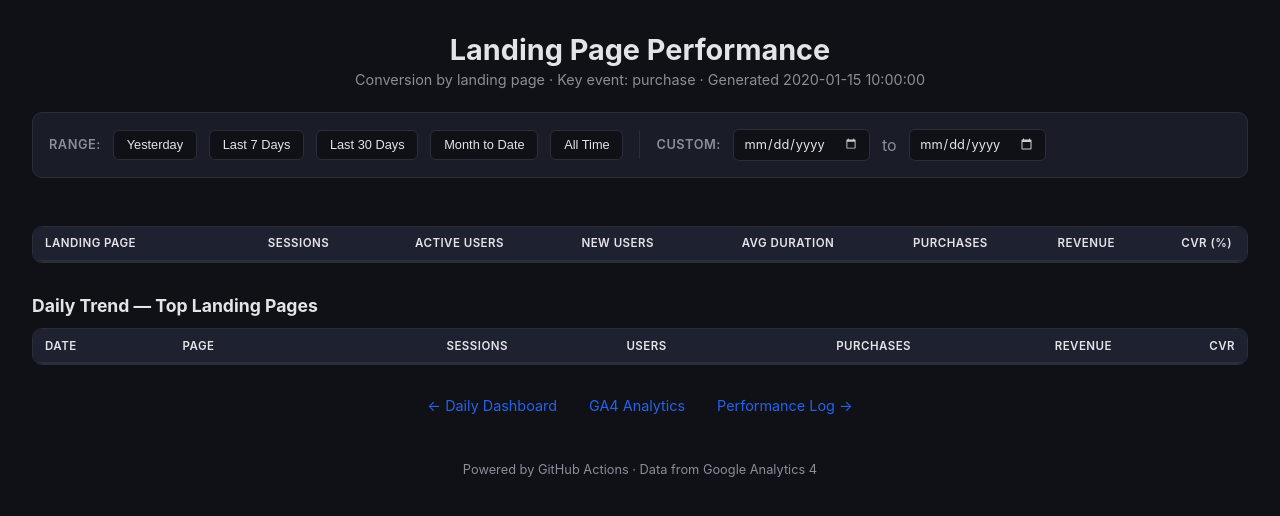
After one commit to abhilokesh88/daily-kpi-dashboard, a Python web app: template templates/landing-pages.html in a window 1280 px wide. The commit adds this page. Shown: the top 516 px of the page. Run offline with Jinja, Linux system fonts and the light colour scheme; the template is opened without the code that fills it: most values are stand-ins (such as "Sample title", 1, 10 or a date in 2020); lists and menus that the app fills with data are empty.

Commit message:
Add landing page performance page with interactive date range filtering
Pulls daily landing page data from GA4 (sessions, users, purchases,
revenue, CVR by page) and presents it on an interactive HTML page
with preset date ranges and custom selection. Data stored as JSON
for client-side filtering on the static GitHub Pages site.

Co-Authored-By: Claude Opus 4.6 <noreply@anthropic.com>

```diff
--- a/run.py
+++ b/run.py
@@ -10,7 +10,7 @@ Main entry point — run this daily (locally or via GitHub Actions).
 """
 
 from src import fetch_ga4, fetch_shopify, fetch_meta
-from src import storage, charts, slack_notify, build_dashboard, build_performance, build_analytics
+from src import storage, charts, slack_notify, build_dashboard, build_performance, build_analytics, build_landing_pages
 
 
 def main():
@@ -21,6 +21,7 @@ def main():
     ga4_data = fetch_ga4.fetch()
     ga4_summary = fetch_ga4.fetch_summary()
     ad_performance = fetch_ga4.fetch_ad_performance()
+    lp_data = fetch_ga4.fetch_landing_pages()
     shopify_data = fetch_shopify.fetch()
     meta_data = fetch_meta.fetch()
 
@@ -38,6 +39,7 @@ def main():
     build_dashboard.build(ga4_data, shopify_data, meta_data, history)
     build_performance.build_performance(ga4_data, shopify_data, meta_data)
     build_analytics.build_analytics(ga4_summary, ad_performance)
+    build_landing_pages.build_landing_pages(lp_data)
 
     # 5. Post to Slack
     print("\n[5/5] Sending Slack notification...")
--- a/templates/analytics.html
+++ b/templates/analytics.html
@@ -387,6 +387,7 @@
 
   <div class="nav-links">
     <a class="nav-link" href="index.html">&larr; Daily Dashboard</a>
+    <a class="nav-link" href="landing-pages.html">Landing Pages</a>
     <a class="nav-link" href="performance.html">Performance Log &rarr;</a>
   </div>
 
--- a/templates/dashboard.html
+++ b/templates/dashboard.html
@@ -216,6 +216,9 @@
     <a href="analytics.html" style="color: #4285F4; text-decoration: none; font-size: 0.95rem; font-weight: 600;">
       GA4 Analytics &rarr;
     </a>
+    <a href="landing-pages.html" style="color: #4285F4; text-decoration: none; font-size: 0.95rem; font-weight: 600;">
+      Landing Pages &rarr;
+    </a>
   </div>
 
   <footer>
--- /dev/null
+++ b/templates/landing-pages.html
@@ -0,0 +1,501 @@
+<!DOCTYPE html>
+<html lang="en">
+<head>
+  <meta charset="UTF-8">
+  <meta name="viewport" content="width=device-width, initial-scale=1.0">
+  <title>Landing Page Performance</title>
+  <style>
+    :root {
+      --bg: #0f1117;
+      --card: #1a1d27;
+      --border: #2a2d3a;
+      --text: #e4e4e7;
+      --muted: #8b8d98;
+      --ga4: #4285F4;
+      --green: #2CA01C;
+      --red: #D94B38;
+      --blue: #2563eb;
+      --yellow: #F7B928;
+    }
+    * { margin: 0; padding: 0; box-sizing: border-box; }
+    body {
+      font-family: -apple-system, BlinkMacSystemFont, 'Segoe UI', Roboto, sans-serif;
+      background: var(--bg);
+      color: var(--text);
+      padding: 2rem;
+      max-width: 1400px;
+      margin: 0 auto;
+    }
+    header { text-align: center; margin-bottom: 1.5rem; }
+    header h1 { font-size: 1.8rem; font-weight: 700; }
+    header p { color: var(--muted); margin-top: 0.25rem; font-size: 0.9rem; }
+
+    /* Controls */
+    .controls {
+      display: flex;
+      align-items: center;
+      gap: 0.75rem;
+      flex-wrap: wrap;
+      margin-bottom: 1.5rem;
+      padding: 1rem;
+      background: var(--card);
+      border: 1px solid var(--border);
+      border-radius: 10px;
+    }
+    .controls label {
+      font-size: 0.8rem;
+      color: var(--muted);
+      text-transform: uppercase;
+      letter-spacing: 0.04em;
+      font-weight: 600;
+    }
+    .preset-btn {
+      padding: 0.4rem 0.8rem;
+      border: 1px solid var(--border);
+      border-radius: 6px;
+      background: var(--bg);
+      color: var(--text);
+      font-size: 0.8rem;
+      cursor: pointer;
+      transition: all 0.15s;
+    }
+    .preset-btn:hover { border-color: var(--ga4); color: var(--ga4); }
+    .preset-btn.active {
+      background: var(--ga4);
+      color: white;
+      border-color: var(--ga4);
+    }
+    .date-input {
+      padding: 0.4rem 0.6rem;
+      border: 1px solid var(--border);
+      border-radius: 6px;
+      background: var(--bg);
+      color: var(--text);
+      font-size: 0.8rem;
+      font-family: inherit;
+    }
+    .date-input::-webkit-calendar-picker-indicator { filter: invert(0.8); }
+    .controls .sep {
+      width: 1px;
+      height: 28px;
+      background: var(--border);
+      margin: 0 0.25rem;
+    }
+    .range-label {
+      font-size: 0.82rem;
+      color: var(--ga4);
+      font-weight: 600;
+      margin-left: auto;
+    }
+
+    /* Summary cards */
+    .summary-grid {
+      display: grid;
+      grid-template-columns: repeat(auto-fit, minmax(140px, 1fr));
+      gap: 0.85rem;
+      margin-bottom: 1.5rem;
+    }
+    .summary-card {
+      background: var(--card);
+      border: 1px solid var(--border);
+      border-radius: 10px;
+      padding: 1rem;
+      text-align: center;
+    }
+    .summary-card .label {
+      font-size: 0.7rem;
+      color: var(--muted);
+      text-transform: uppercase;
+      letter-spacing: 0.05em;
+    }
+    .summary-card .value {
+      font-size: 1.4rem;
+      font-weight: 700;
+      margin-top: 0.15rem;
+    }
+
+    /* Table */
+    .table-wrap {
+      overflow-x: auto;
+      border-radius: 10px;
+      border: 1px solid var(--border);
+      margin-bottom: 1.5rem;
+    }
+    table {
+      width: 100%;
+      border-collapse: collapse;
+      font-size: 0.8rem;
+      white-space: nowrap;
+    }
+    thead th {
+      background: #1e2130;
+      padding: 0.6rem 0.75rem;
+      font-weight: 600;
+      font-size: 0.72rem;
+      text-transform: uppercase;
+      letter-spacing: 0.04em;
+      border-bottom: 2px solid var(--border);
+      text-align: right;
+      cursor: pointer;
+      user-select: none;
+    }
+    thead th:first-child { text-align: left; }
+    thead th:hover { color: var(--ga4); }
+    thead th .sort-arrow { font-size: 0.65rem; margin-left: 3px; }
+    tbody tr { border-bottom: 1px solid var(--border); }
+    tbody tr:hover { background: rgba(255,255,255,0.03); }
+    td {
+      padding: 0.5rem 0.75rem;
+      text-align: right;
+      background: var(--card);
+    }
+    td:first-child {
+      text-align: left;
+      font-weight: 500;
+      max-width: 350px;
+      overflow: hidden;
+      text-overflow: ellipsis;
+    }
+    tr.total-row td {
+      font-weight: 700;
+      border-top: 2px solid var(--border);
+      background: #1e2130;
+    }
+    .cvr-high { color: var(--green); font-weight: 700; }
+    .highlight-row td { border-left: 3px solid var(--ga4); }
+
+    /* Daily trend */
+    .trend-section { margin-top: 2rem; }
+    .trend-section h2 { font-size: 1.1rem; margin-bottom: 0.75rem; }
+
+    .nav-links {
+      text-align: center;
+      margin-top: 2rem;
+      display: flex;
+      gap: 2rem;
+      justify-content: center;
+    }
+    .nav-link {
+      color: var(--blue);
+      text-decoration: none;
+      font-size: 0.9rem;
+    }
+    .nav-link:hover { text-decoration: underline; }
+
+    footer {
+      text-align: center;
+      margin-top: 3rem;
+      color: var(--muted);
+      font-size: 0.8rem;
+    }
+  </style>
+</head>
+<body>
+
+  <header>
+    <h1>Landing Page Performance</h1>
+    <p>Conversion by landing page &middot; Key event: purchase &middot; Generated {{ generated_at }}</p>
+  </header>
+
+  <!-- Controls -->
+  <div class="controls">
+    <label>Range:</label>
+    <button class="preset-btn" onclick="setPreset('yesterday')">Yesterday</button>
+    <button class="preset-btn" onclick="setPreset('7d')">Last 7 Days</button>
+    <button class="preset-btn" onclick="setPreset('30d')">Last 30 Days</button>
+    <button class="preset-btn" onclick="setPreset('mtd')">Month to Date</button>
+    <button class="preset-btn" onclick="setPreset('all')">All Time</button>
+    <div class="sep"></div>
+    <label>Custom:</label>
+    <input type="date" class="date-input" id="startDate" onchange="applyCustomRange()">
+    <span style="color:var(--muted)">to</span>
+    <input type="date" class="date-input" id="endDate" onchange="applyCustomRange()">
+    <span class="range-label" id="rangeLabel"></span>
+  </div>
+
+  <!-- Summary cards -->
+  <div class="summary-grid" id="summaryCards"></div>
+
+  <!-- Landing page table -->
+  <div class="table-wrap">
+    <table>
+      <thead>
+        <tr>
+          <th onclick="sortTable('page')">Landing Page <span class="sort-arrow" id="sort-page"></span></th>
+          <th onclick="sortTable('sessions')">Sessions <span class="sort-arrow" id="sort-sessions"></span></th>
+          <th onclick="sortTable('active_users')">Active Users <span class="sort-arrow" id="sort-active_users"></span></th>
+          <th onclick="sortTable('new_users')">New Users <span class="sort-arrow" id="sort-new_users"></span></th>
+          <th onclick="sortTable('avg_duration')">Avg Duration <span class="sort-arrow" id="sort-avg_duration"></span></th>
+          <th onclick="sortTable('purchases')">Purchases <span class="sort-arrow" id="sort-purchases"></span></th>
+          <th onclick="sortTable('revenue')">Revenue <span class="sort-arrow" id="sort-revenue"></span></th>
+          <th onclick="sortTable('cvr')">CVR (%) <span class="sort-arrow" id="sort-cvr"></span></th>
+        </tr>
+      </thead>
+      <tbody id="lpTableBody"></tbody>
+    </table>
+  </div>
+
+  <!-- Daily trend for top pages -->
+  <div class="trend-section">
+    <h2>Daily Trend — Top Landing Pages</h2>
+    <div class="table-wrap">
+      <table>
+        <thead>
+          <tr>
+            <th style="text-align:left">Date</th>
+            <th style="text-align:left">Page</th>
+            <th>Sessions</th>
+            <th>Users</th>
+            <th>Purchases</th>
+            <th>Revenue</th>
+            <th>CVR</th>
+          </tr>
+        </thead>
+        <tbody id="trendTableBody"></tbody>
+      </table>
+    </div>
+  </div>
+
+  <div class="nav-links">
+    <a class="nav-link" href="index.html">&larr; Daily Dashboard</a>
+    <a class="nav-link" href="analytics.html">GA4 Analytics</a>
+    <a class="nav-link" href="performance.html">Performance Log &rarr;</a>
+  </div>
+
+  <footer>
+    Powered by GitHub Actions &middot; Data from Google Analytics 4
+  </footer>
+
+<script>
+const ALL_DATA = {{ all_data_json | safe }};
+
+let currentSort = { key: 'sessions', desc: true };
+let filteredData = [];
+
+function getDates() {
+  return [...new Set(ALL_DATA.map(r => r.date))].sort();
+}
+
+function setPreset(preset) {
+  document.querySelectorAll('.preset-btn').forEach(b => b.classList.remove('active'));
+  event.target.classList.add('active');
+
+  const dates = getDates();
+  if (!dates.length) return;
+
+  const latest = dates[dates.length - 1];
+  const d = new Date(latest + 'T12:00:00');
+  let start;
+
+  switch(preset) {
+    case 'yesterday':
+      start = latest;
+      break;
+    case '7d':
+      const d7 = new Date(d);
+      d7.setDate(d7.getDate() - 6);
+      start = fmt(d7);
+      break;
+    case '30d':
+      const d30 = new Date(d);
+      d30.setDate(d30.getDate() - 29);
+      start = fmt(d30);
+      break;
+    case 'mtd':
+      start = latest.substring(0, 7) + '-01';
+      break;
+    case 'all':
+      start = dates[0];
+      break;
+  }
+
+  document.getElementById('startDate').value = start;
+  document.getElementById('endDate').value = latest;
+  applyFilter(start, latest);
+}
+
+function applyCustomRange() {
+  document.querySelectorAll('.preset-btn').forEach(b => b.classList.remove('active'));
+  const s = document.getElementById('startDate').value;
+  const e = document.getElementById('endDate').value;
+  if (s && e) applyFilter(s, e);
+}
+
+function fmt(d) {
+  return d.toISOString().split('T')[0];
+}
+
+function applyFilter(start, end) {
+  filteredData = ALL_DATA.filter(r => r.date >= start && r.date <= end);
+
+  const dayCount = new Set(filteredData.map(r => r.date)).size;
+  document.getElementById('rangeLabel').textContent =
+    start === end ? start : `${start} → ${end} (${dayCount} day${dayCount !== 1 ? 's' : ''})`;
+
+  renderSummary();
+  renderTable();
+  renderTrend();
+}
+
+function renderSummary() {
+  const totals = { sessions: 0, active_users: 0, new_users: 0, purchases: 0, revenue: 0, duration_sum: 0 };
+
+  filteredData.forEach(r => {
+    totals.sessions += r.sessions;
+    totals.active_users += r.active_users;
+    totals.new_users += r.new_users;
+    totals.purchases += r.purchases;
+    totals.revenue += r.revenue;
+    totals.duration_sum += r.avg_duration * r.sessions;
+  });
+
+  const cvr = totals.sessions ? (totals.purchases / totals.sessions * 100).toFixed(2) : '0.00';
+  const avgDur = totals.sessions ? Math.round(totals.duration_sum / totals.sessions) : 0;
+
+  document.getElementById('summaryCards').innerHTML = `
+    <div class="summary-card"><div class="label">Sessions</div><div class="value">${totals.sessions.toLocaleString()}</div></div>
+    <div class="summary-card"><div class="label">Active Users</div><div class="value">${totals.active_users.toLocaleString()}</div></div>
+    <div class="summary-card"><div class="label">New Users</div><div class="value">${totals.new_users.toLocaleString()}</div></div>
+    <div class="summary-card"><div class="label">Avg Duration</div><div class="value">${avgDur}s</div></div>
+    <div class="summary-card"><div class="label">Purchases</div><div class="value">${totals.purchases.toLocaleString()}</div></div>
+    <div class="summary-card"><div class="label">Revenue</div><div class="value">$${totals.revenue.toLocaleString(undefined, {minimumFractionDigits:2, maximumFractionDigits:2})}</div></div>
+    <div class="summary-card"><div class="label">CVR</div><div class="value">${cvr}%</div></div>
+  `;
+}
+
+function renderTable() {
+  const grouped = {};
+  filteredData.forEach(r => {
+    if (!grouped[r.page]) {
+      grouped[r.page] = { page: r.page, sessions: 0, active_users: 0, new_users: 0, purchases: 0, revenue: 0, dur_sum: 0 };
+    }
+    const g = grouped[r.page];
+    g.sessions += r.sessions;
+    g.active_users += r.active_users;
+    g.new_users += r.new_users;
+    g.purchases += r.purchases;
+    g.revenue += r.revenue;
+    g.dur_sum += r.avg_duration * r.sessions;
+  });
+
+  let rows = Object.values(grouped).map(g => ({
+    ...g,
+    avg_duration: g.sessions ? Math.round(g.dur_sum / g.sessions) : 0,
+    cvr: g.sessions ? +(g.purchases / g.sessions * 100).toFixed(2) : 0,
+  }));
+
+  const k = currentSort.key;
+  rows.sort((a, b) => {
+    const av = k === 'page' ? a[k] : a[k];
+    const bv = k === 'page' ? b[k] : b[k];
+    if (k === 'page') return currentSort.desc ? bv.localeCompare(av) : av.localeCompare(bv);
+    return currentSort.desc ? bv - av : av - bv;
+  });
+
+  document.querySelectorAll('.sort-arrow').forEach(el => el.textContent = '');
+  const arrow = document.getElementById('sort-' + k);
+  if (arrow) arrow.textContent = currentSort.desc ? '▼' : '▲';
+
+  const totals = rows.reduce((t, r) => {
+    t.sessions += r.sessions; t.active_users += r.active_users; t.new_users += r.new_users;
+    t.purchases += r.purchases; t.revenue += r.revenue; t.dur_sum += r.avg_duration * r.sessions;
+    return t;
+  }, { sessions: 0, active_users: 0, new_users: 0, purchases: 0, revenue: 0, dur_sum: 0 });
+
+  const isReplo = (p) => p.includes('landing-page') || p.includes('starter-kit');
+
+  let html = rows.map(r => {
+    const highlight = isReplo(r.page) ? ' class="highlight-row"' : '';
+    const cvrClass = r.cvr >= 3 ? ' class="cvr-high"' : '';
+    return `<tr${highlight}>
+      <td>${r.page}</td>
+      <td>${r.sessions.toLocaleString()}</td>
+      <td>${r.active_users.toLocaleString()}</td>
+      <td>${r.new_users.toLocaleString()}</td>
+      <td>${r.avg_duration}s</td>
+      <td>${r.purchases.toLocaleString()}</td>
+      <td>$${r.revenue.toLocaleString(undefined,{minimumFractionDigits:2,maximumFractionDigits:2})}</td>
+      <td${cvrClass}>${r.cvr.toFixed(2)}%</td>
+    </tr>`;
+  }).join('');
+
+  const tCvr = totals.sessions ? (totals.purchases / totals.sessions * 100).toFixed(2) : '0.00';
+  const tDur = totals.sessions ? Math.round(totals.dur_sum / totals.sessions) : 0;
+  html += `<tr class="total-row">
+    <td>Total</td>
+    <td>${totals.sessions.toLocaleString()}</td>
+    <td>${totals.active_users.toLocaleString()}</td>
+    <td>${totals.new_users.toLocaleString()}</td>
+    <td>${tDur}s</td>
+    <td>${totals.purchases.toLocaleString()}</td>
+    <td>$${totals.revenue.toLocaleString(undefined,{minimumFractionDigits:2,maximumFractionDigits:2})}</td>
+    <td>${tCvr}%</td>
+  </tr>`;
+
+  document.getElementById('lpTableBody').innerHTML = html;
+}
+
+function renderTrend() {
+  const topPages = {};
+  filteredData.forEach(r => {
+    topPages[r.page] = (topPages[r.page] || 0) + r.sessions;
+  });
+  const top5 = Object.entries(topPages)
+    .sort((a, b) => b[1] - a[1])
+    .slice(0, 5)
+    .map(e => e[0]);
+
+  const trendRows = filteredData
+    .filter(r => top5.includes(r.page))
+    .sort((a, b) => b.date.localeCompare(a.date) || b.sessions - a.sessions);
+
+  const isReplo = (p) => p.includes('landing-page') || p.includes('starter-kit');
+
+  const html = trendRows.map(r => {
+    const highlight = isReplo(r.page) ? ' class="highlight-row"' : '';
+    const cvrClass = r.cvr >= 3 ? ' class="cvr-high"' : '';
+    return `<tr${highlight}>
+      <td>${r.date}</td>
+      <td>${r.page}</td>
+      <td>${r.sessions.toLocaleString()}</td>
+      <td>${r.active_users.toLocaleString()}</td>
+      <td>${r.purchases.toLocaleString()}</td>
+      <td>$${r.revenue.toLocaleString(undefined,{minimumFractionDigits:2,maximumFractionDigits:2})}</td>
+      <td${cvrClass}>${r.cvr.toFixed(2)}%</td>
+    </tr>`;
+  }).join('');
+
+  document.getElementById('trendTableBody').innerHTML = html;
+}
+
+function sortTable(key) {
+  if (currentSort.key === key) {
+    currentSort.desc = !currentSort.desc;
+  } else {
+    currentSort = { key, desc: key !== 'page' };
+  }
+  renderTable();
+}
+
+// Initialize
+const dates = getDates();
+if (dates.length > 0) {
+  const latest = dates[dates.length - 1];
+  document.getElementById('startDate').value = latest;
+  document.getElementById('endDate').value = latest;
+
+  if (dates.length === 1) {
+    document.querySelector('.preset-btn').classList.add('active');
+    applyFilter(latest, latest);
+  } else {
+    document.querySelectorAll('.preset-btn')[1].classList.add('active');
+    const d = new Date(latest + 'T12:00:00');
+    d.setDate(d.getDate() - 6);
+    const start7 = fmt(d) < dates[0] ? dates[0] : fmt(d);
+    applyFilter(start7, latest);
+  }
+}
+</script>
+
+</body>
+</html>
```
Also changed, not shown: src/build_landing_pages.py (added, +39 -0 lines), src/fetch_ga4.py (+55 -0 lines), src/landing_page_storage.py (added, +37 -0 lines).
